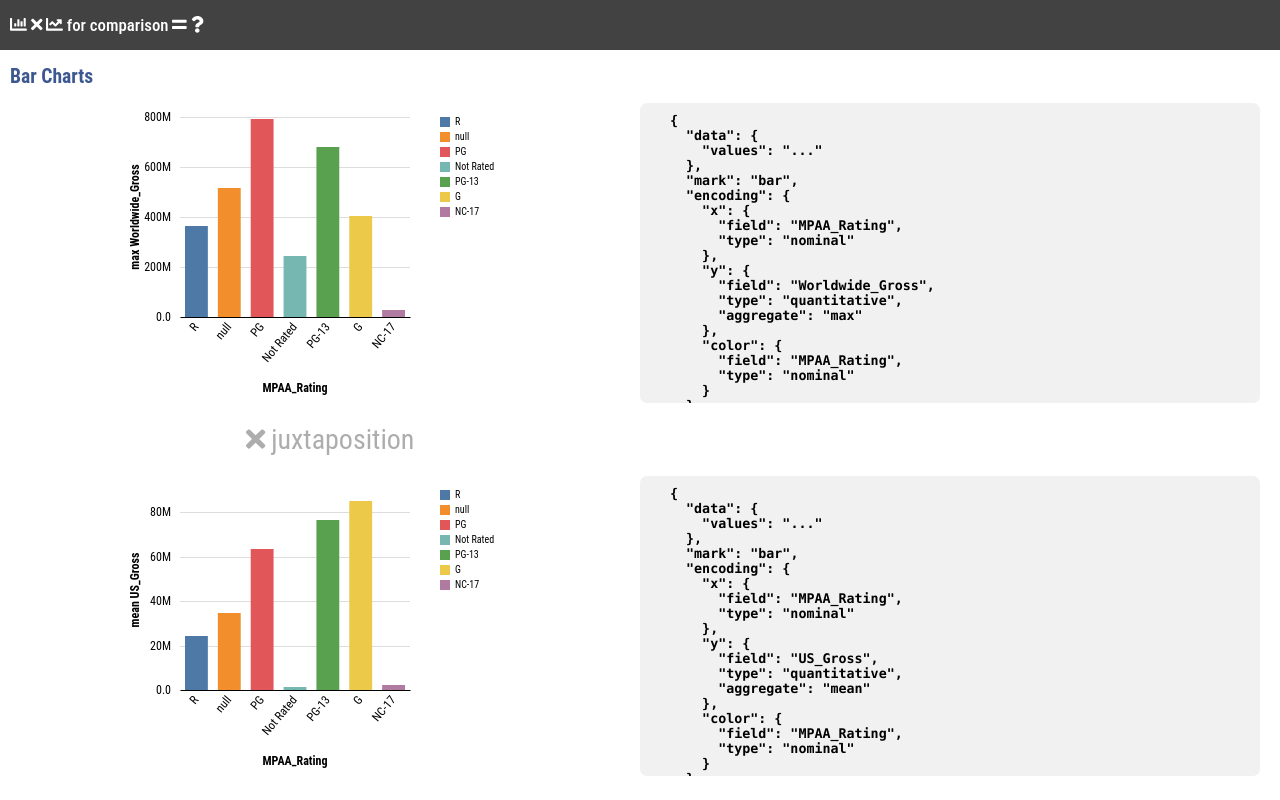
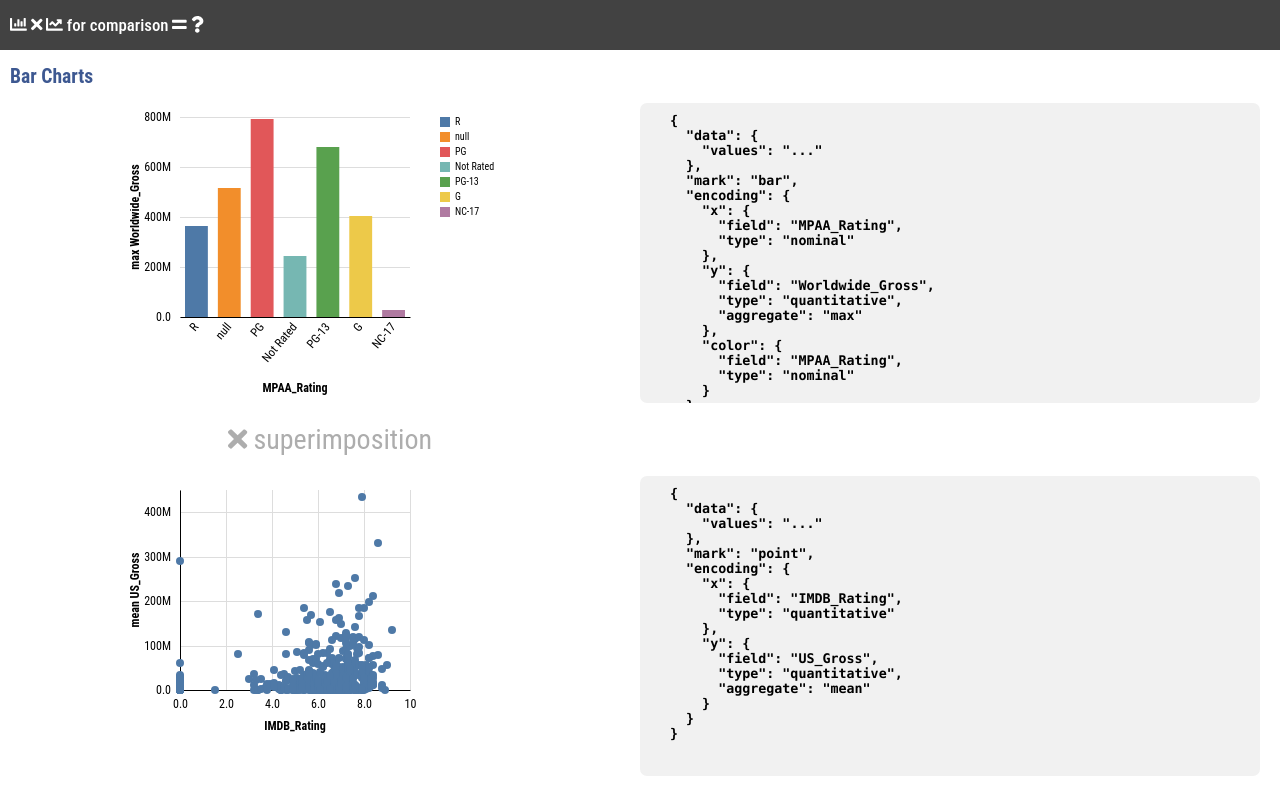
Before and after one commit to sehilyi/comparative-layout-explorer, a React app: page / in a window 1280 px wide. Built offline with nearby package versions, Linux system fonts and the light colour scheme.

Commit message:
Add styler in sup

```diff
--- a/src/components/visualizations/chart-styles/style-definitions.ts
+++ b/src/components/visualizations/chart-styles/style-definitions.ts
@@ -34,9 +34,19 @@ export function getStyles(A: Spec, B: Spec, C: CompSpec, consistency: Consistenc
           S.B.noAxes = true
         }
       }
-      break;
+      break
+    case "superimposition":
+      if (C.unit === "chart") {
+        const isAColorUsed = !isUndefined(A.encoding.color)
+        const isBColorUsed = !isUndefined(B.encoding.color)
+        S.A.legend = isAColorUsed // TODO: should consider false consistency
+        S.B.legend = isBColorUsed
+        S.B.noX = consistency.x_axis
+        S.B.noY = consistency.y_axis
+      }
+      break
     default:
-      break;
+      break
   }
   return S
 }
--- a/src/components/visualizations/comp-charts.ts
+++ b/src/components/visualizations/comp-charts.ts
@@ -43,7 +43,6 @@ export function renderCompChart(ref: SVGSVGElement, A: Spec, B: Spec, C: CompSpe
 }
 
 function renderJuxPerChart(ref: SVGSVGElement, A: Spec, B: Spec, C: CompSpec) {
-  // common properties
   const {...consistency} = correctConsistency(A, B, C)
   const {...styles} = getStyles(A, B, C, consistency)
   const {...layouts} = getLayouts(A, B, C, consistency, styles)
@@ -83,103 +82,24 @@ function renderJuxPerElement(ref: SVGSVGElement, A: Spec, B: Spec, C: CompSpec)
   renderChart(gB, B, {x: domains.B.x, y: domains.B.y}, {color: colorB, cKey: "key"}, styles.B)
 }
 
-export function renderBlend(ref: SVGSVGElement, A: Spec, B: Spec, C: CompSpec) {
-
-  if (C.direction === "vertical") {
-    const chartsp = getChartSize(1, 1, {legend: [0]})
-    const svg = d3.select(ref)
-      .attr(_width, chartsp.size.width)
-      .attr(_height, chartsp.size.height)
-    const g = svg.append(_g).attr(_transform, translate(chartsp.positions[0].left, chartsp.positions[0].top))
-    const aggD = getAggregatedDatas(A, B)
-    const {x, y} = renderAxes(g, aggD.A.categories, aggD.AbyB.sums, A, {...DEFAULT_CHART_STYLE, });
-
-    const yOffsetData = []
-    // TODO: clear code below!
-    for (let i = 0; i < aggD.A.categories.length; i++) {
-      yOffsetData.push({key: aggD.A.categories[i], value: 0}) // TODO: init with zero might be improper?
-    }
-    for (let i = 0; i < aggD.B.categories.length; i++) {
-      if (i != 0) { // y offset not needed for the first class
-        for (let j = 0; j < aggD.A.categories.length; j++) {
-          let baseObject = aggD.BbyA.data[i - 1].values.filter((_d: object) => _d["key"] === aggD.A.categories[j])[0];
-          let baseValue = isUndefined(baseObject) ? 0 : baseObject["value"];
-          yOffsetData.filter(d => d.key === aggD.A.categories[j])[0].value += baseValue
-        }
-      }
-      renderBars(
-        g,
-        aggD.BbyA.data[i].values,
-        "value", "key",
-        aggD.A.categories.length,
-        x as ScaleBand<string>, y as ScaleLinear<number, number>,
-        {color: getConstantColor(i + 1), cKey: "key"},
-        {...DEFAULT_CHART_STYLE, yOffsetData})
-    }
-    renderLegend(
-      g.append(_g).attr(_transform, translate(CHART_SIZE.width + LEGEND_PADDING, 0)),
-      aggD.B.categories,
-      getBarColor(aggD.B.categories.length))
-  }
-  else if (C.direction === "horizontal") {
-    const GroupW = 90
-    const aggD = getAggregatedDatas(A, B)
-    const chartsp = getChartSize(aggD.A.categories.length, 1, {width: GroupW, noY: true, legend: [aggD.A.categories.length - 1]})
-    const svg = d3.select(ref)
-      .attr(_width, chartsp.size.width)
-      .attr(_height, chartsp.size.height)
-    const g = svg.append(_g).attr(_transform, translate(CHART_MARGIN.left, CHART_MARGIN.top));
-
-    for (let i = 0; i < aggD.A.categories.length; i++) {
-      renderBarChart(
-        g.append(_g).attr(_transform, translate(chartsp.positions[i].left, 0)),
-        A, {
-          x: aggD.B.categories,
-          y: aggD.AbyB.values
-        }, {color: getConstantColor(i + 1), cKey: "key"},
-        {...DEFAULT_CHART_STYLE, noY: i != 0 ? true : false, xName: aggD.A.categories[i], barGap: 1, width: GroupW, altVals: aggD.AbyB.data[i].values})
-    }
-    renderLegend(
-      g.append(_g).attr(_transform, translate(chartsp.size.width - CHART_MARGIN.right - LEGEND_WIDTH, 0)),
-      aggD.A.categories,
-      getBarColor(aggD.B.categories.length))
-  }
-}
-
 // TODO: this should be combined with renderJuxChart
 export function renderSuperimposition(ref: SVGSVGElement, A: Spec, B: Spec, C: CompSpec) {
-  // common properties
-  const {...consistency} = correctConsistency(A, B, C);
+  const {...consistency} = correctConsistency(A, B, C)
   const {...domains} = getDomains(A, B, C, consistency)
-  // TODO: add style extracter function by getting specs
-  // second chart's properties
-  // const noX = consistency.x_axis && !revX && C.direction === 'vertical'
-  // const noY = consistency.y_axis && !revY && C.direction === 'horizontal'
-  // legends
-  // const isAColorUsed = !isUndefined(A.encoding.color)
-  // const isBColorUsed = !isUndefined(B.encoding.color)
-  // const isALegendUse = consistency.color && C.direction == "vertical" || !consistency.color && isAColorUsed
-  // const isBLegendUse = consistency.color && C.direction == "horizontal" || !consistency.color && isBColorUsed
+  const {...styles} = getStyles(A, B, C, consistency)
 
   // visual properties
   const chartsp = getChartSize(1, 1, {})
-  const svg = d3.select(ref)
-    .attr(_height, chartsp.size.height)
-    .attr(_width, chartsp.size.width)
-
-  /// B
-  renderChart(
-    svg.append(_g).attr(_transform, translate(chartsp.positions[0].left, chartsp.positions[0].top)),
-    B, {x: domains.B.x, y: domains.B.y},
-    {color: getColor(domains.B.c), cKey: domains.B.ck},
-    {...DEFAULT_CHART_STYLE, legend: true, noAxes: true})
+  const svg = d3.select(ref).attr(_height, chartsp.size.height).attr(_width, chartsp.size.width)
+  const gA = svg.append(_g).attr(_transform, translate(chartsp.positions[0].left, chartsp.positions[0].top))
+  const gB = svg.append(_g).attr(_transform, translate(chartsp.positions[0].left, chartsp.positions[0].top))
 
   /// A
-  renderChart(
-    svg.append(_g).attr(_transform, translate(chartsp.positions[0].left, chartsp.positions[0].top)),
-    A, {x: domains.A.x, y: domains.A.y},
-    {color: getColor(domains.A.c), cKey: domains.A.ck},
-    {...DEFAULT_CHART_STYLE, legend: true})
+  renderChart(gA, A, {x: domains.A.x, y: domains.A.y}, {color: getColor(domains.A.c), cKey: domains.A.ck}, styles.A)
+  /// B
+  renderChart(gB, B, {x: domains.B.x, y: domains.B.y}, {color: getColor(domains.B.c), cKey: domains.B.ck}, styles.B)
+
+  if (true) gA.raise()  // TODO: get option as spec?
 }
 
 // TOOD: any way to generalize this code by combining with stack?!
@@ -252,3 +172,66 @@ export function renderNest(ref: SVGSVGElement, A: Spec, B: Spec, C: CompSpec) {
     }
   }
 }
+
+export function renderBlend(ref: SVGSVGElement, A: Spec, B: Spec, C: CompSpec) {
+
+  if (C.direction === "vertical") {
+    const chartsp = getChartSize(1, 1, {legend: [0]})
+    const svg = d3.select(ref)
+      .attr(_width, chartsp.size.width)
+      .attr(_height, chartsp.size.height)
+    const g = svg.append(_g).attr(_transform, translate(chartsp.positions[0].left, chartsp.positions[0].top))
+    const aggD = getAggregatedDatas(A, B)
+    const {x, y} = renderAxes(g, aggD.A.categories, aggD.AbyB.sums, A, {...DEFAULT_CHART_STYLE, });
+
+    const yOffsetData = []
+    // TODO: clear code below!
+    for (let i = 0; i < aggD.A.categories.length; i++) {
+      yOffsetData.push({key: aggD.A.categories[i], value: 0}) // TODO: init with zero might be improper?
+    }
+    for (let i = 0; i < aggD.B.categories.length; i++) {
+      if (i != 0) { // y offset not needed for the first class
+        for (let j = 0; j < aggD.A.categories.length; j++) {
+          let baseObject = aggD.BbyA.data[i - 1].values.filter((_d: object) => _d["key"] === aggD.A.categories[j])[0];
+          let baseValue = isUndefined(baseObject) ? 0 : baseObject["value"];
+          yOffsetData.filter(d => d.key === aggD.A.categories[j])[0].value += baseValue
+        }
+      }
+      renderBars(
+        g,
+        aggD.BbyA.data[i].values,
+        "value", "key",
+        aggD.A.categories.length,
+        x as ScaleBand<string>, y as ScaleLinear<number, number>,
+        {color: getConstantColor(i + 1), cKey: "key"},
+        {...DEFAULT_CHART_STYLE, yOffsetData})
+    }
+    renderLegend(
+      g.append(_g).attr(_transform, translate(CHART_SIZE.width + LEGEND_PADDING, 0)),
+      aggD.B.categories,
+      getBarColor(aggD.B.categories.length))
+  }
+  else if (C.direction === "horizontal") {
+    const GroupW = 90
+    const aggD = getAggregatedDatas(A, B)
+    const chartsp = getChartSize(aggD.A.categories.length, 1, {width: GroupW, noY: true, legend: [aggD.A.categories.length - 1]})
+    const svg = d3.select(ref)
+      .attr(_width, chartsp.size.width)
+      .attr(_height, chartsp.size.height)
+    const g = svg.append(_g).attr(_transform, translate(CHART_MARGIN.left, CHART_MARGIN.top));
+
+    for (let i = 0; i < aggD.A.categories.length; i++) {
+      renderBarChart(
+        g.append(_g).attr(_transform, translate(chartsp.positions[i].left, 0)),
+        A, {
+          x: aggD.B.categories,
+          y: aggD.AbyB.values
+        }, {color: getConstantColor(i + 1), cKey: "key"},
+        {...DEFAULT_CHART_STYLE, noY: i != 0 ? true : false, xName: aggD.A.categories[i], barGap: 1, width: GroupW, altVals: aggD.AbyB.data[i].values})
+    }
+    renderLegend(
+      g.append(_g).attr(_transform, translate(chartsp.size.width - CHART_MARGIN.right - LEGEND_WIDTH, 0)),
+      aggD.A.categories,
+      getBarColor(aggD.B.categories.length))
+  }
+}
--- a/src/components/visualizations/consistency/index.ts
+++ b/src/components/visualizations/consistency/index.ts
@@ -151,5 +151,6 @@ export function getDomains(A: Spec, B: Spec, C: CompSpec, consistency: Consisten
       }
     }
   }
+
   return {A: {x: ax, y: ay, c: ac, ck: ack}, B: {x: bx, y: by, c: bc, ck: bck}}
 }
--- a/src/components/visualizations/design-settings.ts
+++ b/src/components/visualizations/design-settings.ts
@@ -25,21 +25,21 @@ export function getExampleSpecs(): {A: Spec, B: Spec, C: CompSpec} {
       data: {
         values: DATASET_MOVIES.rawData
       },
-      mark: "bar",
+      mark: "point",
       encoding: {
-        x: {field: "MPAA_Rating", type: "nominal"},
+        x: {field: "IMDB_Rating", type: "quantitative"},
         y: {field: "US_Gross", type: "quantitative", aggregate: "mean"},
-        color: {field: "MPAA_Rating", type: "nominal"}
+
       }
     },
     C: {
       ...DEFAULT_COMP_SPEC,
-      layout: "juxtaposition",
-      direction: "vertical",
-      unit: "element",
-      mirrored: false,
+      layout: "superimposition",
+      // direction: "vertical",
+      unit: "chart",
+      // mirrored: false,
       consistency: {
-        x_axis: false, y_axis: false, color: false,
+        x_axis: true, y_axis: true, color: false,
         x_arrangement: true, y_arrangement: true
       }
     }
```
